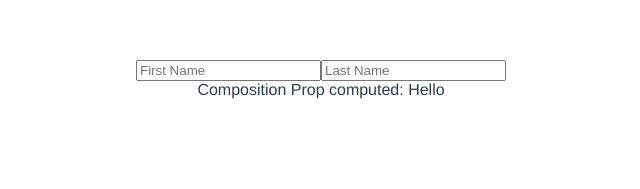
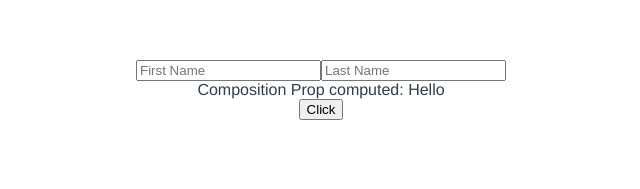
Before and after one commit to dattruong88vn/education-vue3js, a Vue app in the folder vue-composition/: page / in a window 1280 px wide. Shown: the top 189 px of the page, without its empty margins (319-959 px from the left). Built offline with nearby package versions, Linux system fonts and the light colour scheme.

Commit message:
Emit and Custom Event

```diff
--- a/vue-composition/src/components/Person.vue
+++ b/vue-composition/src/components/Person.vue
@@ -3,7 +3,11 @@
     <input type="text" placeholder="First Name" v-model="cFirstName" />
     <input type="text" placeholder="Last Name" v-model="cLastName" />
     <br />
-    <PersonChild :firstName="cFirstName" :lastName="cLastName" />
+    <PersonChild
+      :firstName="cFirstName"
+      :lastName="cLastName"
+      @customEventName="handleCustomEventFromChild"
+    />
   </div>
 </template>
 
@@ -20,8 +24,13 @@ export default {
       cLastName: "",
     });
 
+    function handleCustomEventFromChild(fullNameChild) {
+      alert(`Hey ${fullNameChild}`);
+    }
+
     return {
       ...toRefs(profile),
+      handleCustomEventFromChild,
     };
   },
 };
--- a/vue-composition/src/components/PersonChild.vue
+++ b/vue-composition/src/components/PersonChild.vue
@@ -1,5 +1,6 @@
 <template>
   <div>Composition Prop computed: Hello {{ cFullName }}</div>
+  <button @click="handleEmitCustomEvent">Click</button>
 </template>
 
 <script>
@@ -15,15 +16,22 @@ export default {
       type: String,
     },
   },
-  setup(props) {
+  setup(props, context) {
     const cFullName = computed(() => {
       return `${props.firstName} ${props.lastName}`;
     });
 
+    function handleEmitCustomEvent() {
+      console.log({ context, cFullName });
+      context.emit("customEventName", cFullName.value);
+    }
+
     return {
       cFullName,
+      handleEmitCustomEvent,
     };
   },
+  emits: ["customEventName"],
 };
 </script>
 
```
Also changed, not shown: 1 other file (tests, documents, lock files or other folders).
